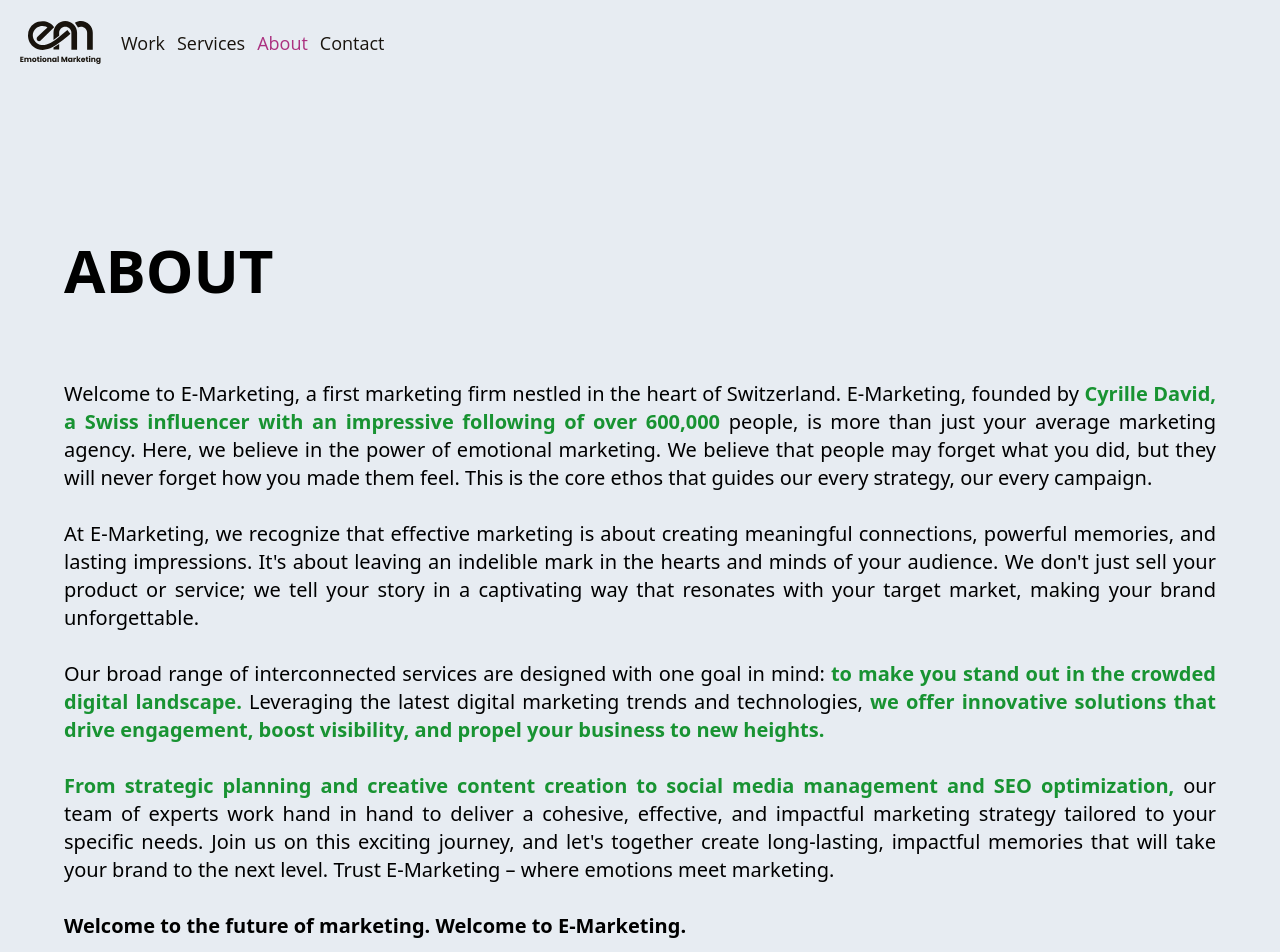
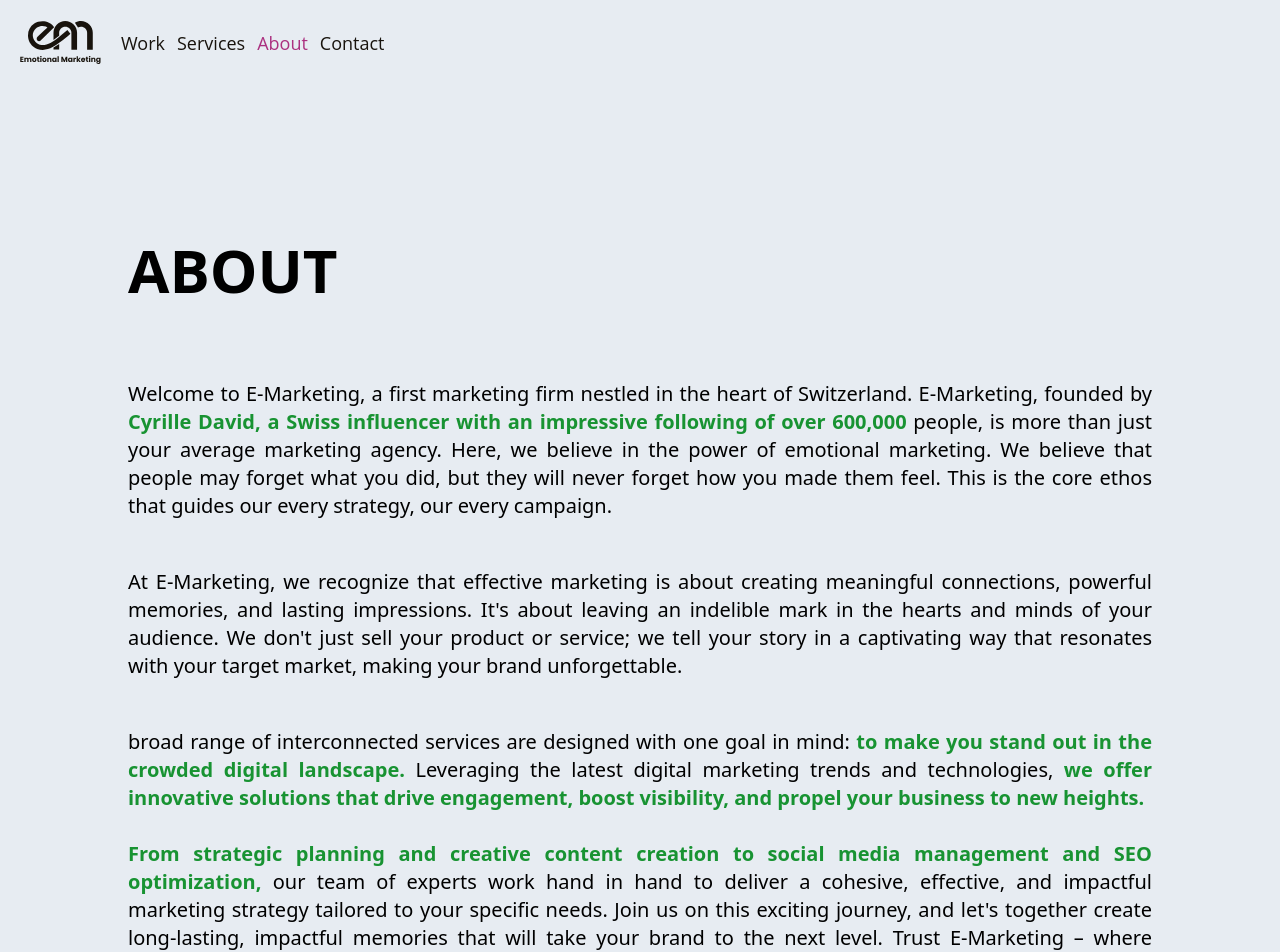
Before and after one commit to TeddyMedjio/em-marketing, a Next.js app: page /about in a window 1280 px wide. Shown: the top 952 px of the page. Built offline with nearby package versions, Linux system fonts and the light colour scheme.

Commit message:
topic animation

```diff
--- a/src/components/Topic/Topic.jsx
+++ b/src/components/Topic/Topic.jsx
@@ -1,11 +1,39 @@
-import React from "react";
+import { motion } from "framer-motion";
+
+const container = {
+  hidden: { opacity: 1, scale: 0.5 },
+  visible: {
+    opacity: 1,
+    scale: 1,
+    transition: {
+      delayChildren: 0.5,
+      staggerChildren: 0.6,
+    },
+  },
+};
+
+const item = {
+  hidden: { x: -20, opacity: 0 },
+  visible: {
+    x: 0,
+    opacity: 1,
+  },
+};
 
 const Topic = () => {
   return (
-    <div className=" bg-[#E7ECF2]">
-      <div className="mx-auto container px-5 lg:px-0 max-w-6xl py-40">
+    <div className="bg-[#E7ECF2]">
+      <motion.div
+        className="mx-auto container px-5 lg:px-0 max-w-5xl py-40"
+        variants={container}
+      >
         <h1 className="font-bold uppercase text-6xl py-20">about</h1>
-        <h2 className="font-medium text-justify text-xl">
+        <motion.p
+          className="font-medium text-justify text-xl"
+          variants={item}
+          initial="hidden"
+          whileInView="visible"
+        >
           Welcome to E-Marketing, a first marketing firm nestled in the heart of
           Switzerland. E-Marketing, founded by{" "}
           <span className="text-[#189332] font-bold">
@@ -16,14 +44,32 @@ const Topic = () => {
           believe in the power of emotional marketing. We believe that people
           may forget what you did, but they will never forget how you made them
           feel. This is the core ethos that guides our every strategy, our every
-          campaign. <br /> <br /> At E-Marketing, we recognize that effective
-          marketing is about creating meaningful connections, powerful memories,
-          and lasting impressions. It&apos;s about leaving an indelible mark in
-          the hearts and minds of your audience. We don&apos;t just sell your
-          product or service; we tell your story in a captivating way that
-          resonates with your target market, making your brand unforgettable.{" "}
-          <br /> <br /> Our broad range of interconnected services are designed
-          with one goal in mind:{" "}
+          campaign.
+        </motion.p>{" "}
+        <br /> <br />{" "}
+        <motion.p
+          className="font-medium text-justify text-xl"
+          variants={item}
+          initial="hidden"
+          whileInView="visible"
+        >
+          At E-Marketing, we recognize that effective marketing is about
+          creating meaningful connections, powerful memories, and lasting
+          impressions. It&apos;s about leaving an indelible mark in the hearts
+          and minds of your audience. We don&apos;t just sell your product or
+          service; we tell your story in a captivating way that resonates with
+          your target market, making your brand unforgettable.
+        </motion.p>
+        <br /> <br />{" "}
+        <motion.p
+          className="font-medium text-justify text-xl"
+          variants={item}
+          initial="hidden"
+          whileInView="visible"
+        >
+          {" "}
+          broad range of interconnected services are designed with one goal in
+          mind:{" "}
           <span className="text-[#189332] font-bold">
             to make you stand out in the crowded digital landscape.
           </span>{" "}
@@ -34,6 +80,13 @@ const Topic = () => {
           </span>
           <br />
           <br />
+        </motion.p>
+        <motion.p
+          className="font-medium text-justify text-xl"
+          variants={item}
+          initial="hidden"
+          whileInView="visible"
+        >
           <span className="text-[#189332] font-bold">
             From strategic planning and creative content creation to social
             media management and SEO optimization,
@@ -47,8 +100,8 @@ const Topic = () => {
           <span className="text-black font-bold">
             Welcome to the future of marketing. Welcome to E-Marketing.
           </span>
-        </h2>
-      </div>
+        </motion.p>
+      </motion.div>
     </div>
   );
 };
```
